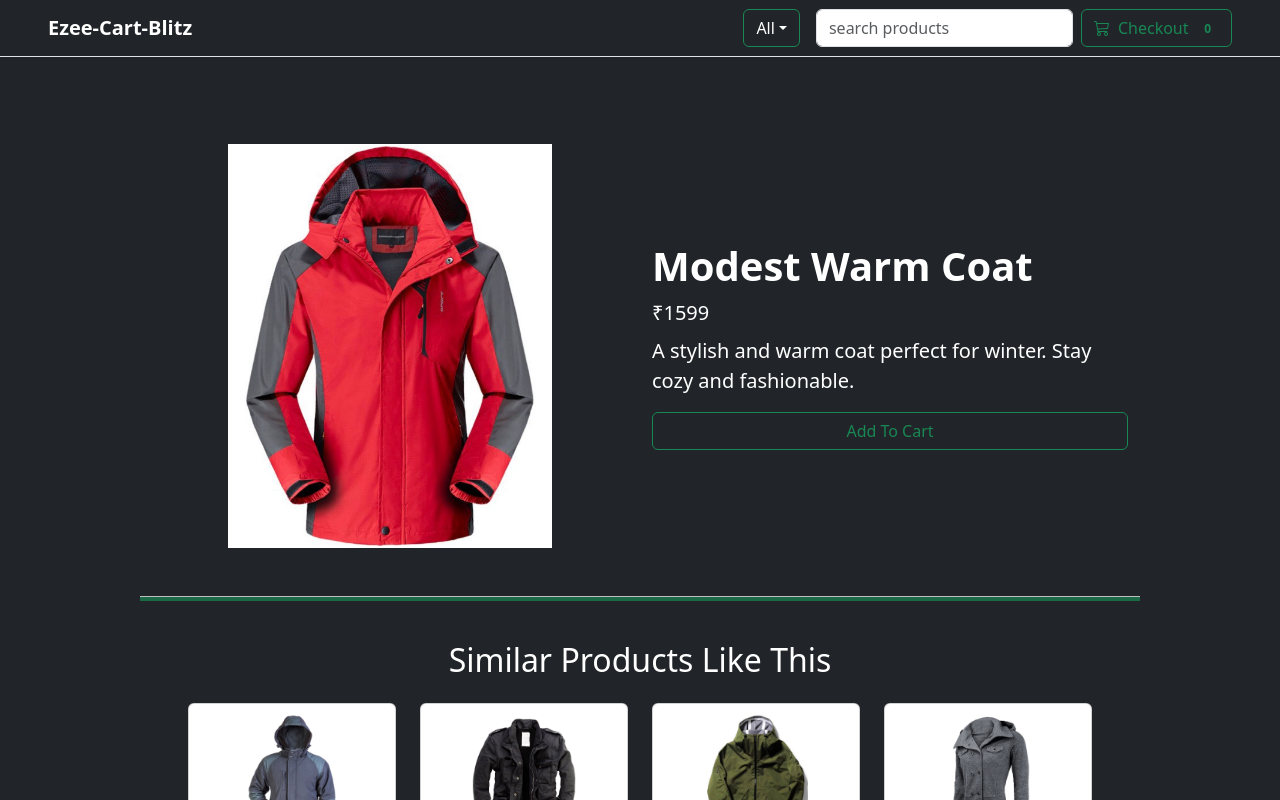
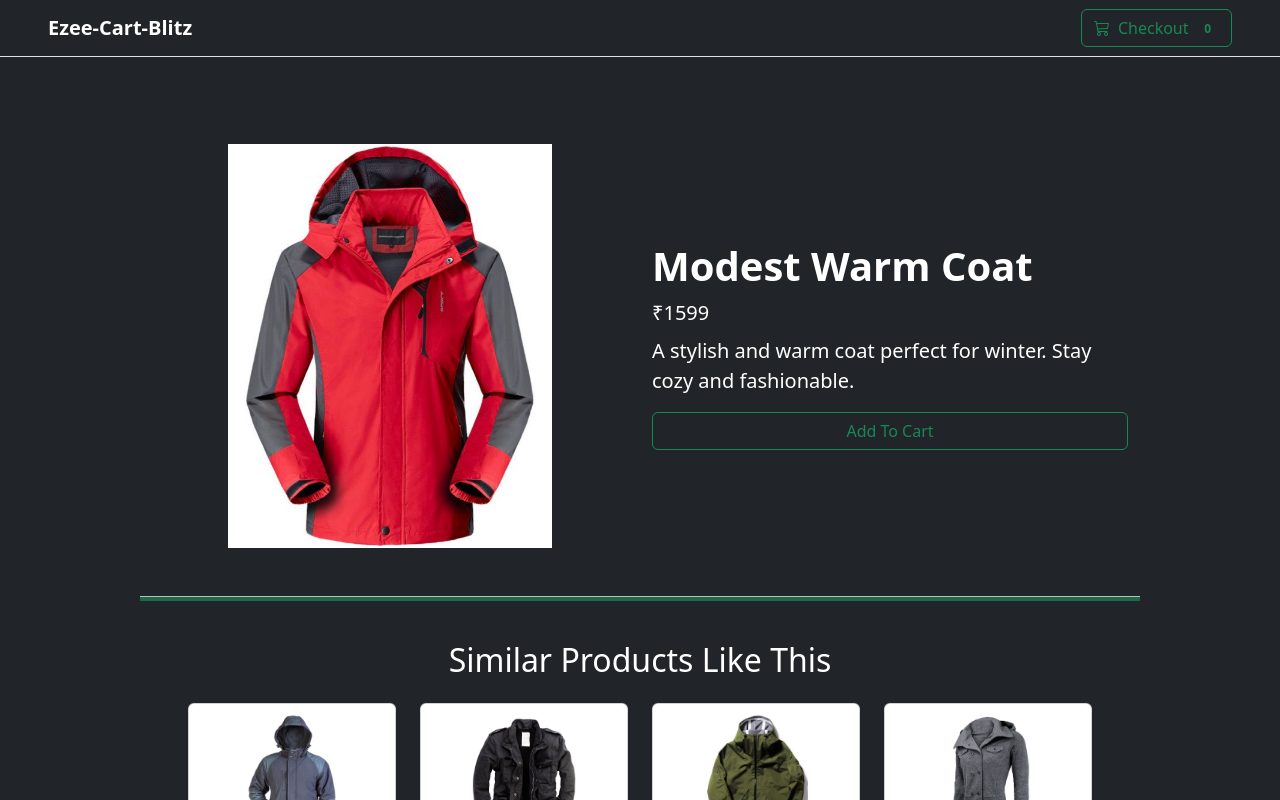
Before and after one commit to direction44/Ezee-Cart-Blitz, a React (Vite) app: page /Single/1 in a window 1280 px wide. Shown: the top 800 px of the page. Built offline with nearby package versions, Linux system fonts and the light colour scheme.

Commit message:
hide search and dropdown from navbar in single and cart page

```diff
--- a/src/Components/NavBar/Nav.jsx
+++ b/src/Components/NavBar/Nav.jsx
@@ -3,9 +3,10 @@ import CategorySelector from './CategorySelector'
 import SearchBar from './SearchBar'
 import CartButton from './CartButton'
 import { useNavigate } from 'react-router-dom'
-
+import { useLocation } from 'react-router-dom'
 function Nav(props) {
   const Nav=useNavigate()
+  const {pathname}=useLocation()
   const handleHomeNavigation=()=>{
     Nav("/")
   }
@@ -17,8 +18,12 @@ function Nav(props) {
              <span className='navbar-toggler-icon'></span>
           </button>
           <div className='collapse navbar-collapse justify-content-end' id='navbarSupportedContent'>
-            <CategorySelector/>
-            <SearchBar/>
+            {
+              pathname==="/"&&<>
+                 <CategorySelector/>
+                 <SearchBar/>
+              </>
+            }
             <CartButton/>
             </div>
         </div>
```
